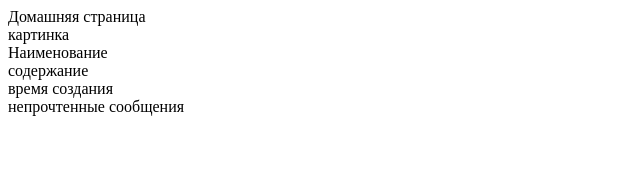
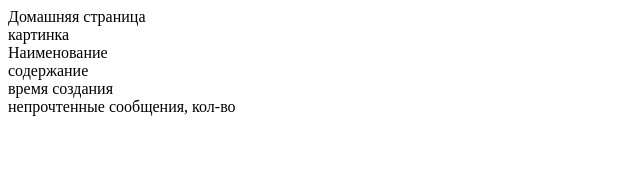
Before and after one commit to BaronGalileo/messenger-zubr, a React (Create React App) app in the folder frontend/messenger-zubr/: page / in a window 1280 px wide. Shown: the top 188 px of the page, without its empty margins (0-640 px from the left). Built offline with nearby package versions, Linux system fonts and the light colour scheme.

Commit message:
проверка gitignor

```diff
--- a/frontend/messenger-zubr/src/components/Card_Room/CardRoom.tsx
+++ b/frontend/messenger-zubr/src/components/Card_Room/CardRoom.tsx
@@ -17,7 +17,7 @@ export const CardRoom = () => {
                     время создания
                 </div>
                 <div className="card-noread">
-                    непрочтенные сообщения
+                    непрочтенные сообщения, кол-во
                 </div>
             </div>
         </div>
```
